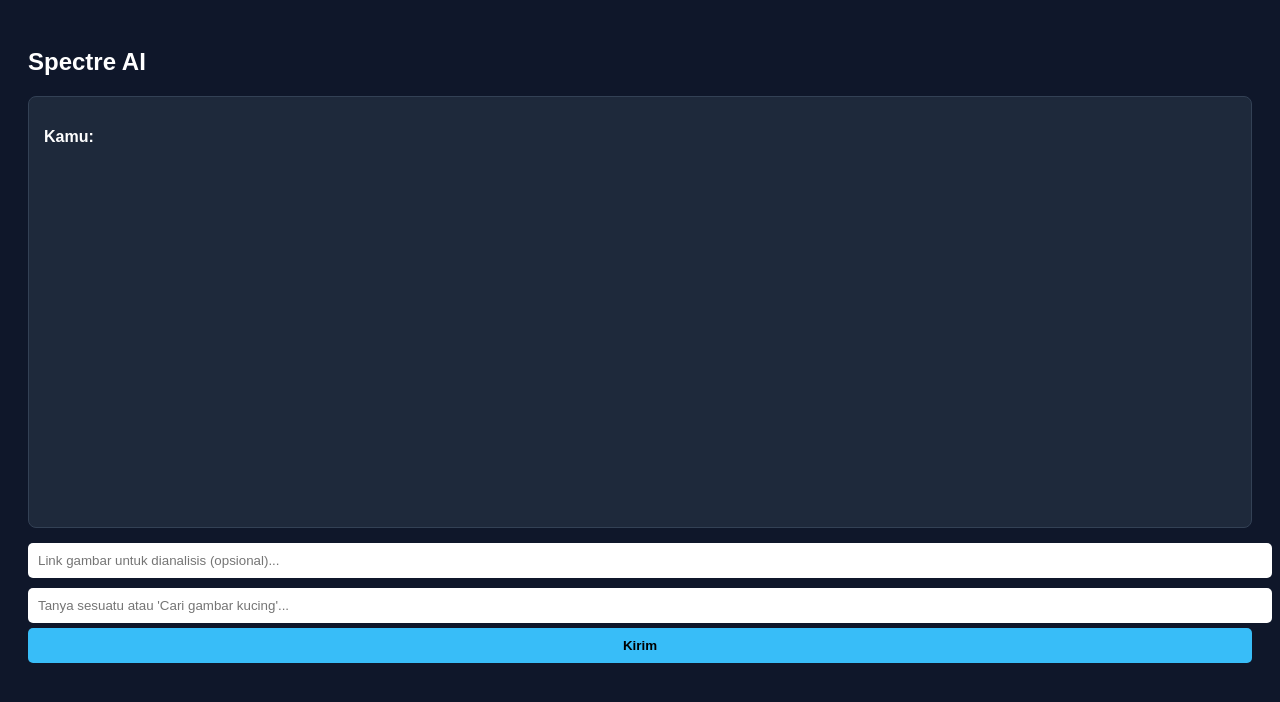
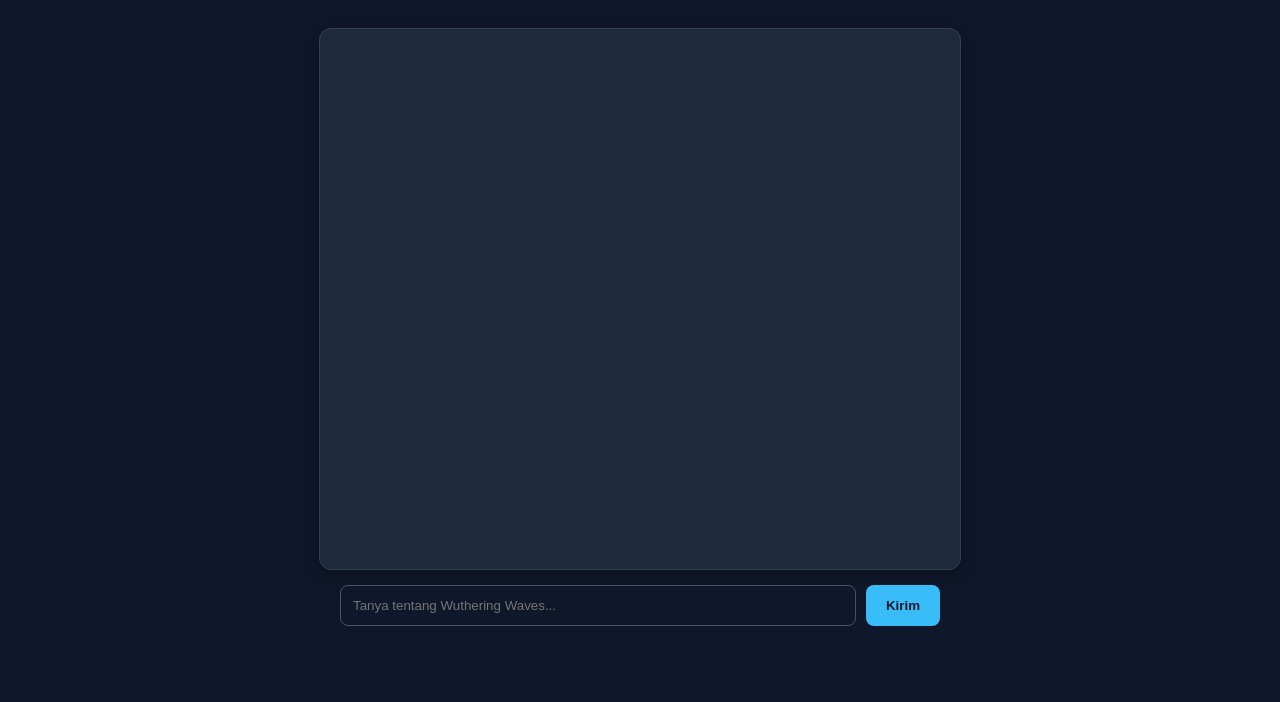
Before and after one commit to hoshinoterrohorus-prog/2d-rpg, a website: page index.html in a window 1280 px wide. Both pictures are taken after a click on the button "Kirim". Drawn offline with Linux system fonts and the light colour scheme; no server answers.

Commit message:
Rename title and update chat interface styling

```diff
--- a/index.html
+++ b/index.html
@@ -2,43 +2,39 @@
 <html lang="id">
 <head>
     <meta charset="UTF-8">
-    <title>Spectre AI</title>
+    <title>Shorekeeper AI</title>
     <style>
-        body { background: #0f172a; color: white; font-family: sans-serif; padding: 20px; }
-        #chat-box { height: 400px; overflow-y: auto; border: 1px solid #334155; padding: 15px; border-radius: 8px; background: #1e293b; margin-bottom: 10px; }
-        input { width: 100%; padding: 10px; margin: 5px 0; border-radius: 5px; border: none; }
-        button { width: 100%; padding: 10px; background: #38bdf8; border: none; border-radius: 5px; cursor: pointer; font-weight: bold; }
-        .img-result { max-width: 200px; display: block; margin-top: 10px; border-radius: 8px; cursor: zoom-in; }
+        body { background: #0f172a; color: #e2e8f0; font-family: 'Segoe UI', sans-serif; display: flex; flex-direction: column; align-items: center; padding: 20px; }
+        #chat-box { width: 100%; max-width: 600px; height: 500px; overflow-y: auto; border: 1px solid #334155; padding: 20px; border-radius: 12px; background: #1e293b; box-shadow: 0 4px 15px rgba(0,0,0,0.3); }
+        .input-group { width: 100%; max-width: 600px; margin-top: 15px; display: flex; gap: 10px; }
+        input { flex: 1; padding: 12px; border-radius: 8px; border: 1px solid #475569; background: #0f172a; color: white; }
+        button { padding: 10px 20px; border-radius: 8px; border: none; background: #38bdf8; color: #0f172a; font-weight: bold; cursor: pointer; }
     </style>
 </head>
 <body>
-    <h2>Spectre AI</h2>
     <div id="chat-box"></div>
-    <input type="text" id="imgLink" placeholder="Link gambar untuk dianalisis (opsional)...">
-    <input type="text" id="userInput" placeholder="Tanya sesuatu atau 'Cari gambar kucing'...">
-    <button onclick="sendMessage()">Kirim</button>
+    <div class="input-group">
+        <input type="text" id="userInput" placeholder="Tanya tentang Wuthering Waves...">
+        <button onclick="sendMessage()">Kirim</button>
+    </div>
 
     <script>
         async function sendMessage() {
-            const userInput = document.getElementById('userInput').value;
-            const imgLink = document.getElementById('imgLink').value;
+            const input = document.getElementById('userInput');
             const chatBox = document.getElementById('chat-box');
+            if (!input.value) return;
 
-            chatBox.innerHTML += `<p><b>Kamu:</b> ${userInput}</p>`;
+            chatBox.innerHTML += `<p><b>Rover:</b> ${input.value}</p>`;
+            const text = input.value;
+            input.value = '';
 
             const res = await fetch('/api/ask', {
                 method: 'POST',
                 headers: {'Content-Type': 'application/json'},
-                body: JSON.stringify({ prompt: userInput, imageUrl: imgLink })
+                body: JSON.stringify({ prompt: text })
             });
-
             const data = await res.json();
-            let html = `<p><b>ShoreKeeper:</b> ${data.response}</p>`;
-            if (data.imageUrl) {
-                html += `<a href="${data.imageUrl}" target="_blank"><img src="${data.imageUrl}" class="img-result"></a>`;
-            }
-
-            chatBox.innerHTML += html;
+            chatBox.innerHTML += `<p><b>Shorekeeper:</b> ${data.response}</p>`;
             chatBox.scrollTop = chatBox.scrollHeight;
         }
     </script>
```
